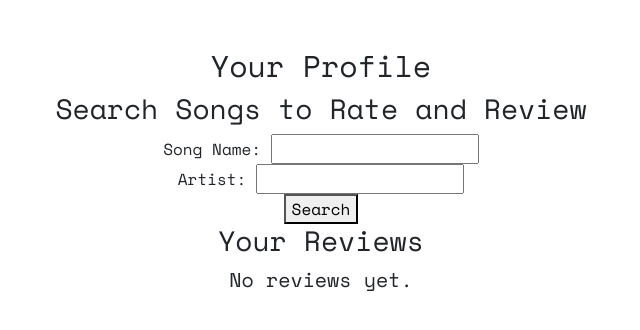
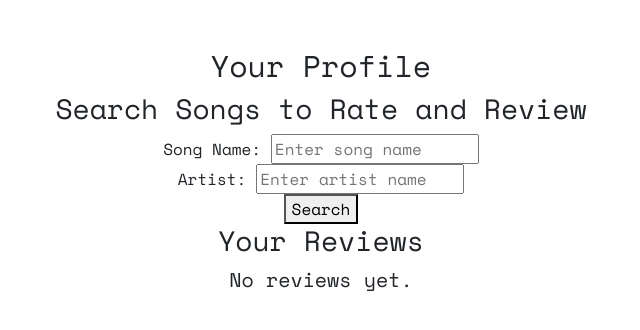
Before and after one commit to sufjanfan/Music-Letterboxd, a Flask app: page /profile in a window 1280 px wide. Shown: the part 77-407 px from the top of the page, without its empty margins (319-959 px from the left). Run offline with Flask 3, Linux system fonts and the light colour scheme; a user stored in the database is signed in; some libraries are stand-ins or nearby versions.

Commit message:
Fri, Dec 6, 2024, 8:36 PM -05:00

```diff
--- a/templates/profile.html
+++ b/templates/profile.html
@@ -4,31 +4,33 @@
 <div class="profile-container">
     <h2>Your Profile</h2>
 
+    <!-- Song Search Form -->
     <h3>Search Songs to Rate and Review</h3>
     <form action="/profile" method="POST">
         <div>
             <label for="song_name">Song Name:</label>
-            <input type="text" name="song_name" id="song_name">
+            <input type="text" name="song_name" id="song_name" placeholder="Enter song name">
         </div>
         <div>
             <label for="artist">Artist:</label>
-            <input type="text" name="artist" id="artist">
+            <input type="text" name="artist" id="artist" placeholder="Enter artist name">
         </div>
         <button type="submit">Search</button>
     </form>
 
+    <!-- Search Results -->
     {% if songs %}
         <h3>Search Results</h3>
         <ul>
             {% for song in songs %}
                 <li>
                     <strong>{{ song['title'] }}</strong> by {{ song['artist-credit'][0]['name'] }}
-                    <form action="/review" method="post">
-                        <input type="hidden" name="title" value="{{ song['title'] }}">
-                        <label for="review">Review:</label>
-                        <input type="text" name="review" id="review" required>
-                        <label for="rating">Rating:</label>
-                        <select name="rating" id="rating">
+                    <form action="/review" method="POST">
+                        <input type="hidden" name="song_id" value="{{ song['id'] }}">
+                        <label for="review_{{ song['id'] }}">Review:</label>
+                        <input type="text" name="review" id="review_{{ song['id'] }}" required>
+                        <label for="rating_{{ song['id'] }}">Rating:</label>
+                        <select name="rating" id="rating_{{ song['id'] }}">
                             <option value="1">1</option>
                             <option value="2">2</option>
                             <option value="3">3</option>
@@ -42,13 +44,13 @@
         </ul>
     {% endif %}
 
-
+    <!-- User Reviews -->
     <h3>Your Reviews</h3>
     {% if reviews %}
         <ul>
             {% for review in reviews %}
                 <li>
-                    <strong>{{ review['title'] }}</strong> - {{ review['rating'] }}/5
+                    <strong>{{ review['song_title'] }}</strong> - {{ review['rating'] }}/5
                     <p>{{ review['review'] }}</p>
                 </li>
             {% endfor %}
```
Also changed, not shown: 1 other file.
